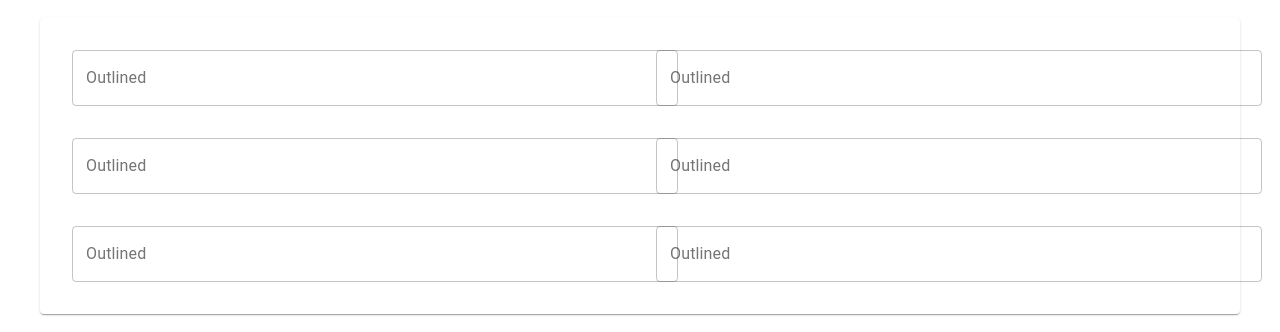
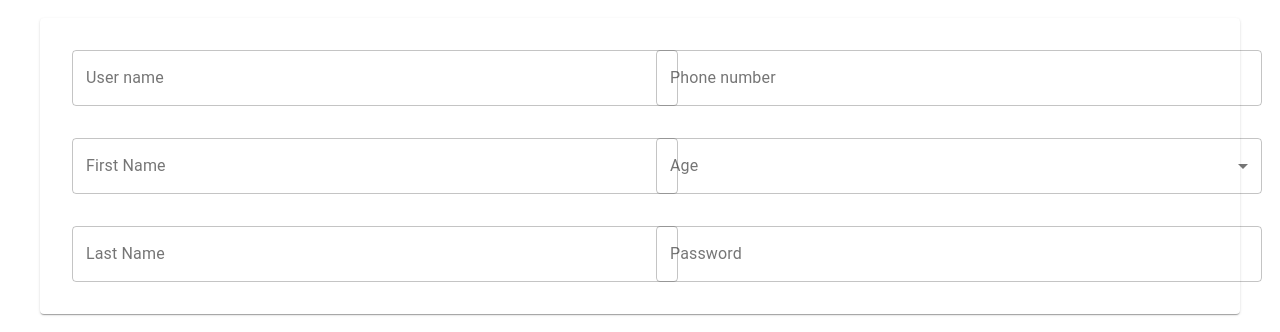
Before and after one commit to SalithaEkanayaka123/CSSE-Project-Procrument-System, a React (Create React App) app: page / in a window 1280 px wide. Shown: the part 157-489 px from the top of the page. Built offline with nearby package versions, Linux system fonts and the light colour scheme.

Commit message:
add drop down

```diff
--- a/src/components/UserManagment/UserManagmentForm.jsx
+++ b/src/components/UserManagment/UserManagmentForm.jsx
@@ -2,12 +2,7 @@ import React, { useState, useEffect } from "react";
 import {
     Grid,
     FormControl,
-    FormLabel,
-    RadioGroup,
-    FormControlLabel,
-    Radio,
-    Box,
-    TextField, makeStyles,
+    TextField, makeStyles, InputLabel, Select, MenuItem,
 } from "@material-ui/core";
 
 const useStyles = makeStyles(theme => ({
@@ -26,22 +21,38 @@ const UserManagementForm = () => {
         <form className={classes.root}>
             <Grid container spacing={2}>
                 <Grid item xs={12} sm={6}>
-                    <TextField id="outlined-basic" label="Outlined" variant="outlined" />
+                    <TextField id="outlined-basic" label="User name" variant="outlined" />
                 </Grid>
                 <Grid item xs={12} sm={6}>
-                    <TextField id="outlined-basic" label="Outlined" variant="outlined" />
+                    <TextField id="outlined-basic" label="Phone number" variant="outlined" />
                 </Grid>
                 <Grid item xs={12} sm={6}>
-                    <TextField id="outlined-basic" label="Outlined" variant="outlined" />
+                    <TextField id="outlined-basic" label="First Name" variant="outlined" />
                 </Grid>
                 <Grid item xs={12} sm={6}>
-                    <TextField id="outlined-basic" label="Outlined" variant="outlined" />
+                    <FormControl variant="outlined" className={classes.formControl}>
+                        <InputLabel id="demo-simple-select-outlined-label">Age</InputLabel>
+                        <Select
+                            labelId="demo-simple-select-outlined-label"
+                            id="demo-simple-select-outlined"
+                            // value={age}
+                            // onChange={handleChange}
+                            label="Age"
+                        >
+                            <MenuItem value="">
+                                <em>None</em>
+                            </MenuItem>
+                            <MenuItem value={10}>Ten</MenuItem>
+                            <MenuItem value={20}>Twenty</MenuItem>
+                            <MenuItem value={30}>Thirty</MenuItem>
+                        </Select>
+                    </FormControl>
                 </Grid>
                 <Grid item xs={12} sm={6}>
-                    <TextField id="outlined-basic" label="Outlined" variant="outlined" />
+                    <TextField id="outlined-basic" label="Last Name" variant="outlined" />
                 </Grid>
                 <Grid item xs={12} sm={6}>
-                    <TextField id="outlined-basic" label="Outlined" variant="outlined" />
+                    <TextField id="outlined-basic" label="Password" variant="outlined" type="password"/>
                 </Grid>
             </Grid>
         </form>
```
